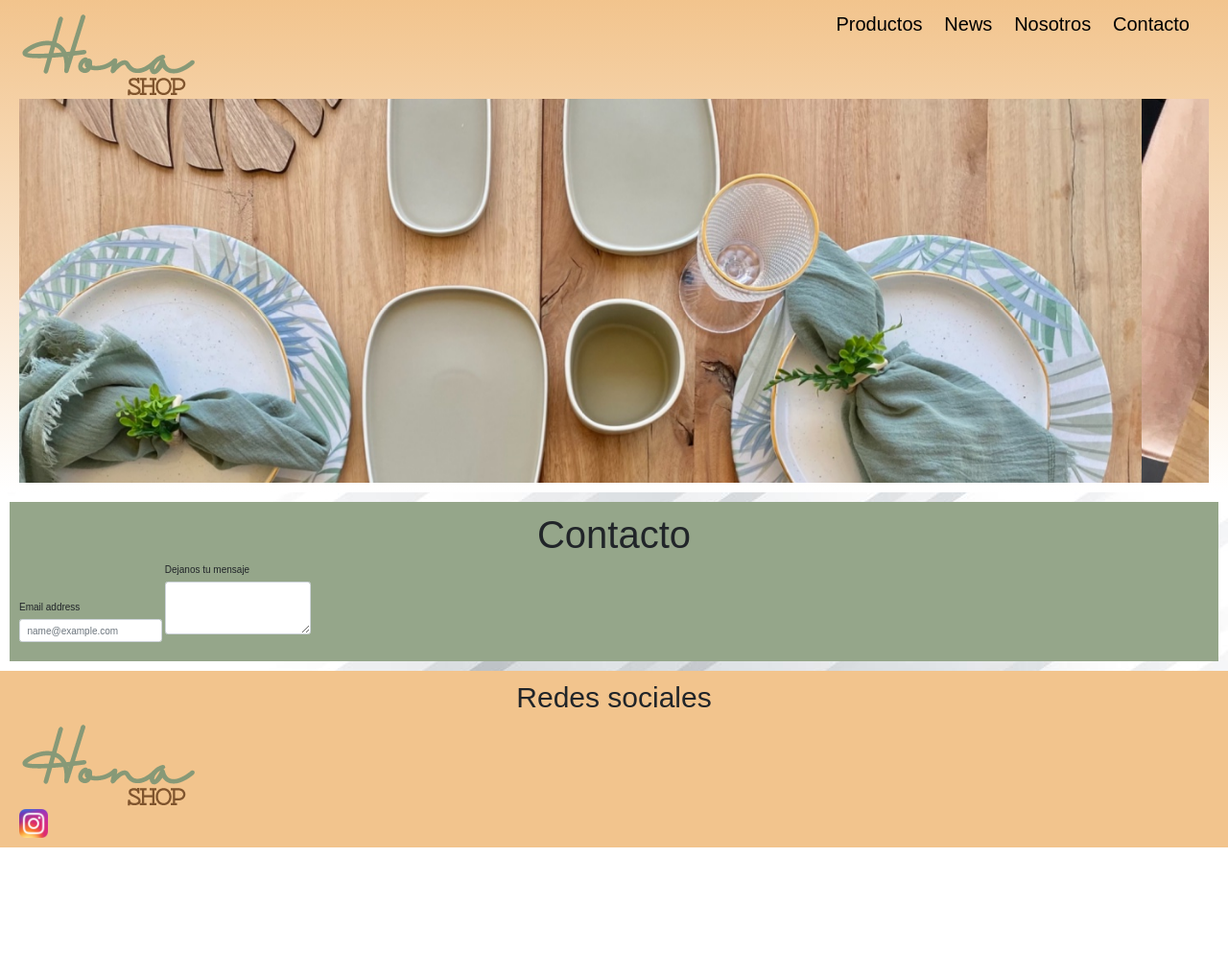
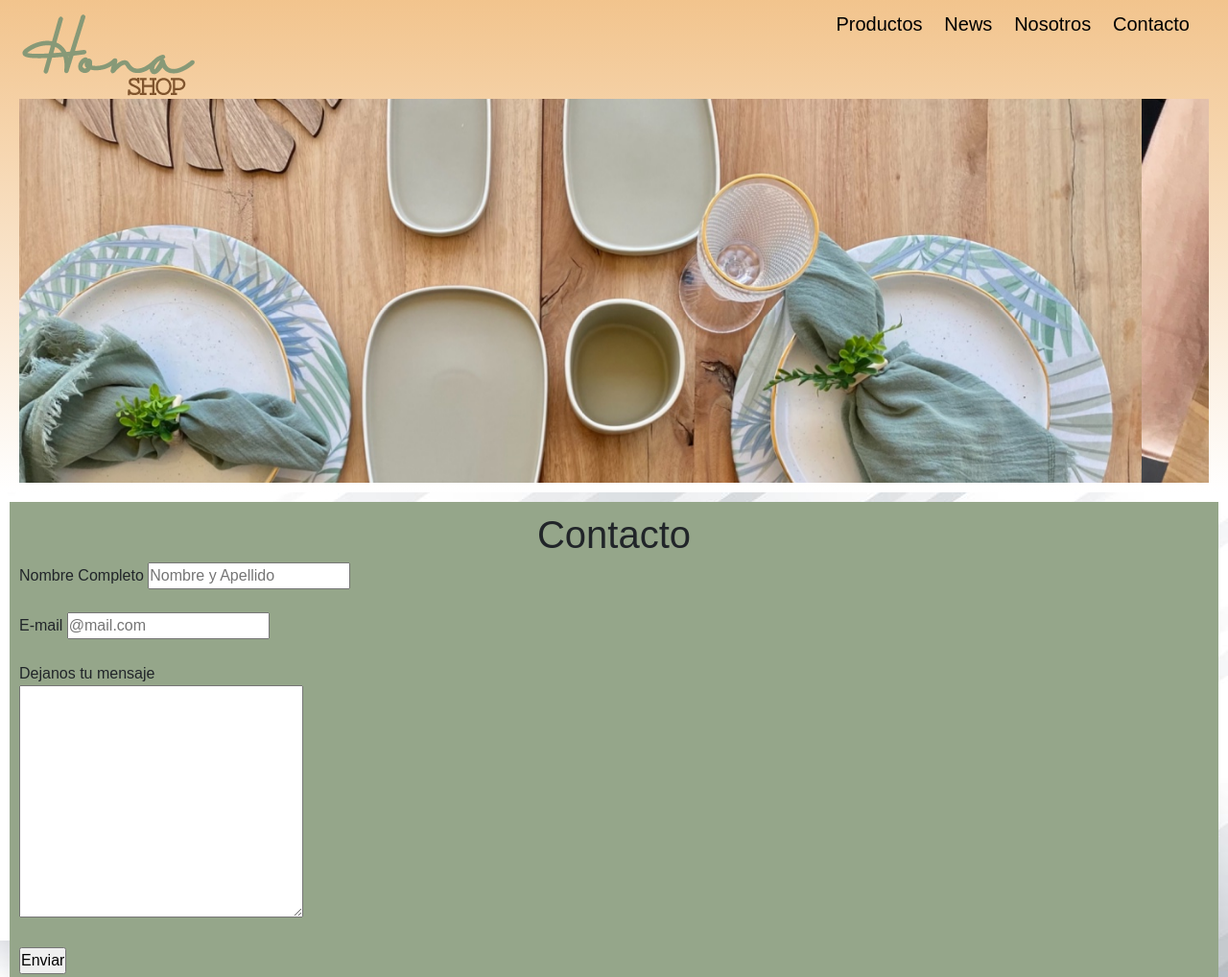
Before and after one commit to AlfreMath24/RepositorioCoderAlf, a plain HTML site: page secciones/contacto.html in a window 1280 px wide. Shown: the top 1018 px of the page at 96% size. Before the commit the page ends 883 px from the top, so only its background shows below. Drawn offline with nearby package versions, Linux system fonts and the light colour scheme.

Commit message:
correcion

```diff
--- a/secciones/contacto.html
+++ b/secciones/contacto.html
@@ -53,14 +53,19 @@
 		<section>
 			<article class="contacto__articulo">
 				<h1 class="textcenter contacto__articulo--xl">Contacto</h1>
-				<div class="mb-3">
-				  <label for="exampleFormControlInput1" class="form-label">Email address</label>
-				  <input type="email" class="form-control" id="exampleFormControlInput1" placeholder="name@example.com">
-				</div>
-				<div class="mb-3">
-				  <label for="exampleFormControlTextarea1" class="form-label">Dejanos tu mensaje</label>
-				  <textarea class="form-control" id="exampleFormControlTextarea1" rows="3"></textarea>
-				</div>
+				<form action="" id="contacto">
+					<label for="nombre">Nombre Completo</label>
+					<input type="text" placeholder="Nombre y Apellido" name="nombre" id="nombre">
+					<br><br>
+					<label for="mail">E-mail</label>
+					<input type="text" placeholder="@mail.com" name="mail" id="mail">
+					<br><br>
+					<label for="mensaje">Dejanos tu mensaje</label>
+					<br>
+					<textarea name="consulta" id="mensaje" cols="30" rows="10"></textarea>
+					<br><br>
+					<input type="submit" value="Enviar">
+				</form>
 			</article>
 		</section>
 	</main>
```
